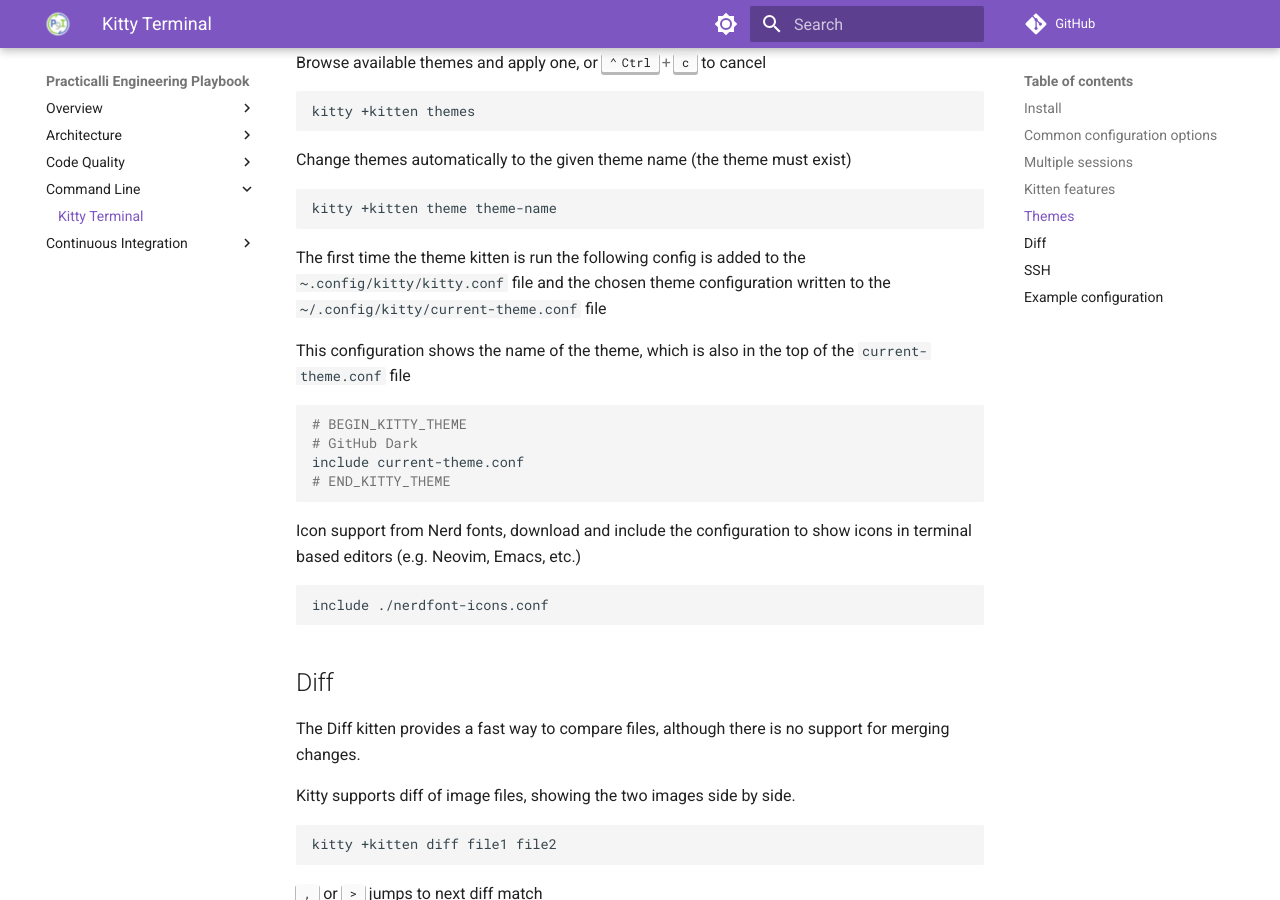
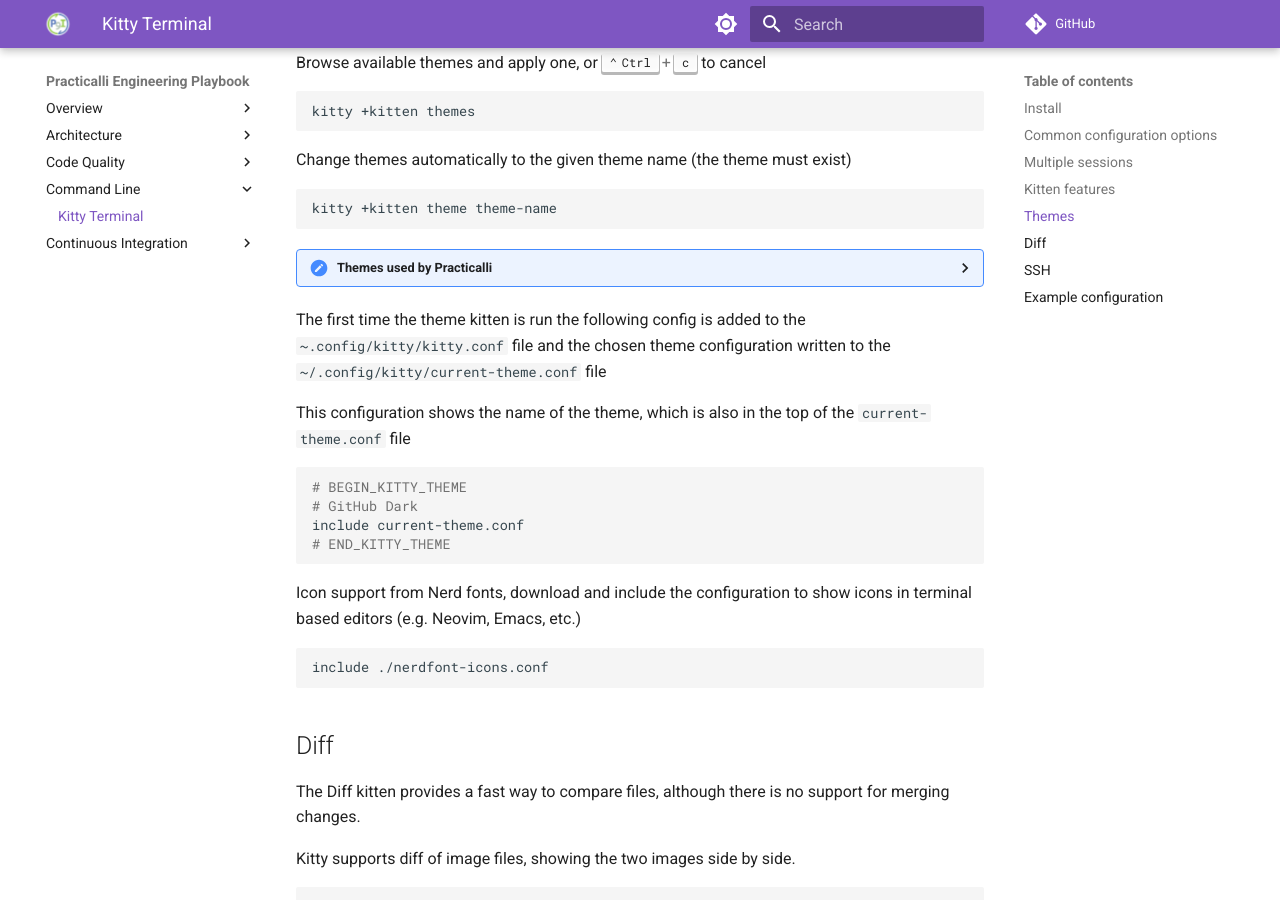
Before and after one commit to practicalli/engineering-playbook, an MkDocs documentation site: the page built from docs/command-line/kitty-terminal.md, in a window 1280 px wide and 900 px high, scrolled down 1726 px. Built offline with MkDocs 1.6.1 and Material for MkDocs 9.7.7, drawn with Linux system fonts in a browser that asks for light colours; comment, search, counter and statistics services are not loaded.

Commit message:
cli: kitty themes used by practicalli

````diff
--- a/docs/command-line/kitty-terminal.md
+++ b/docs/command-line/kitty-terminal.md
@@ -93,6 +93,16 @@
 ```shell
 kitty +kitten theme theme-name
 ```
+
+??? HINT "Themes used by Practicalli"
+    Practicalli uses the Gruvbox Material Light Soft as the light theme
+    ```shell
+    kitty +kitten themes Gruvbox Material Light Soft
+    ```
+    Practicalli uses Gruvbox Material Dark Soft as the dark theme
+    ```shell
+    kitty +kitten themes Gruvbox Material Dark Soft
+    ```
 
 The first time the theme kitten is run the following config is added to the `~.config/kitty/kitty.conf` file and the chosen theme configuration written to the  `~/.config/kitty/current-theme.conf` file
 
````
